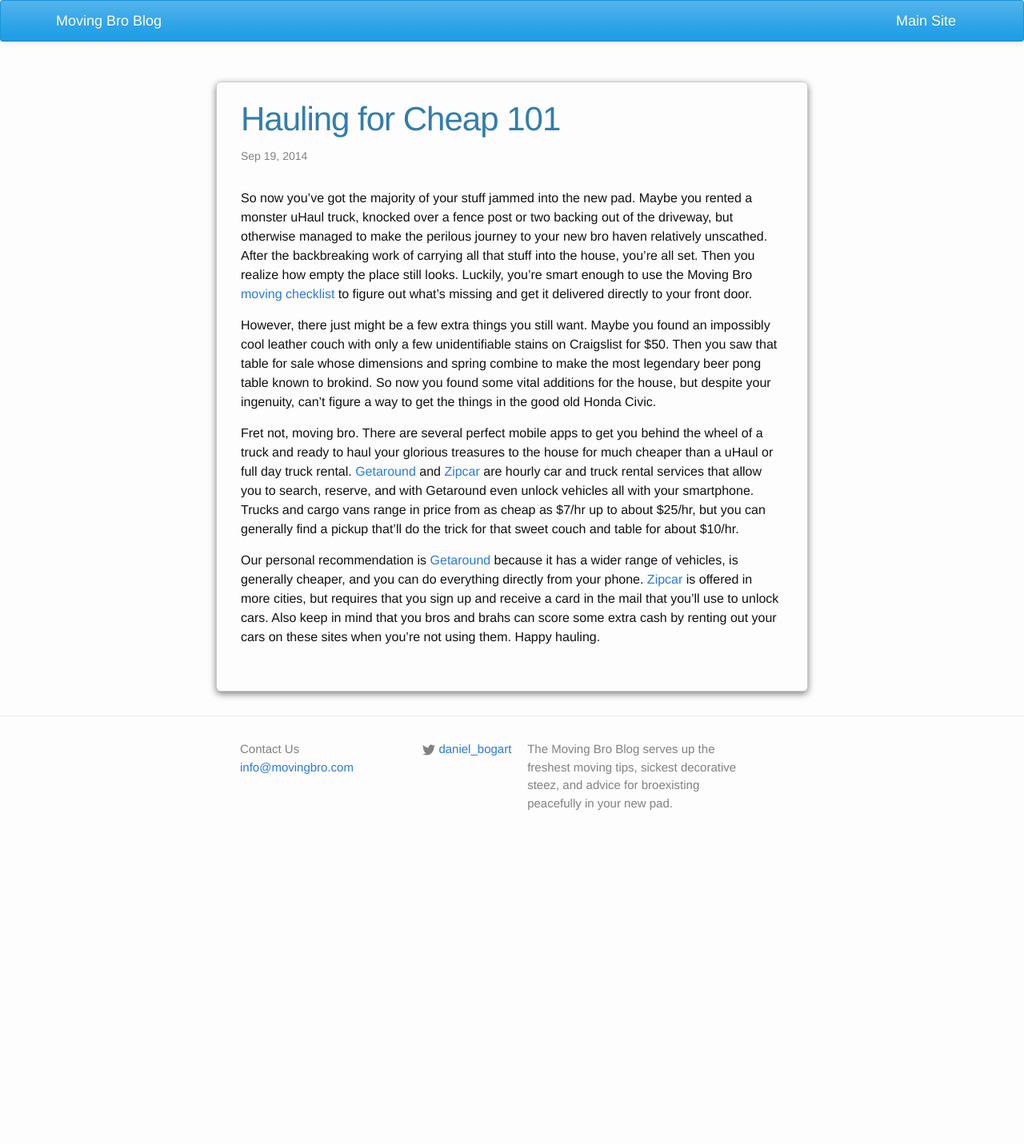
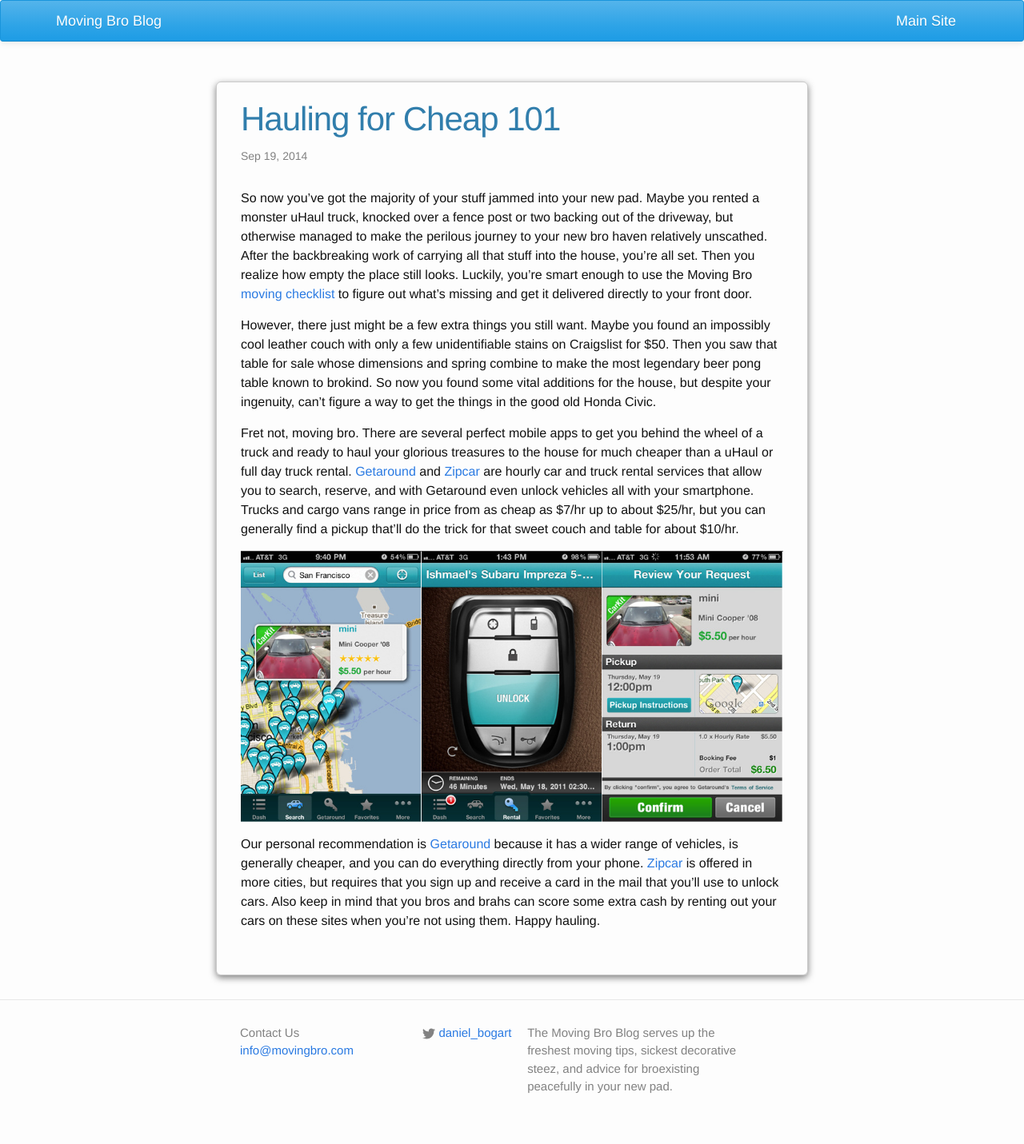
Before and after one commit to danielbogart/moving-bro-blog, a Jekyll site: the page built from _posts/2014-09-19-hauling-for-cheap.markdown, in a window 1280 px wide. Shown: the whole page at 80% size. Built offline with Jekyll 4.4.1, drawn with Linux system fonts in a browser that asks for light colours; nearby versions of some CDN libraries; library files that are not in the unit come from our copies; before the commit the page ends 1076 px from its top, so only the background shows below that.

Commit message:
Added photo

```diff
--- a/_posts/2014-09-19-hauling-for-cheap.markdown
+++ b/_posts/2014-09-19-hauling-for-cheap.markdown
@@ -5,10 +5,12 @@
 categories: moving-checklist hauling-stuff
 ---
 
-So now you've got the majority of your stuff jammed into the new pad. Maybe you rented a monster uHaul truck, knocked over a fence post or two backing out of the driveway, but otherwise managed to make the perilous journey to your new bro haven relatively unscathed. After the backbreaking work of carrying all that stuff into the house, you're all set. Then you realize how empty the place still looks. Luckily, you're smart enough to use the Moving Bro [moving checklist](www.movingbro.com) to figure out what's missing and get it delivered directly to your front door.
+So now you've got the majority of your stuff jammed into your new pad. Maybe you rented a monster uHaul truck, knocked over a fence post or two backing out of the driveway, but otherwise managed to make the perilous journey to your new bro haven relatively unscathed. After the backbreaking work of carrying all that stuff into the house, you're all set. Then you realize how empty the place still looks. Luckily, you're smart enough to use the Moving Bro [moving checklist](www.movingbro.com) to figure out what's missing and get it delivered directly to your front door.
 
 However, there just might be a few extra things you still want. Maybe you found an impossibly cool leather couch with only a few unidentifiable stains on Craigslist for $50. Then you saw that table for sale whose dimensions and spring combine to make the most legendary beer pong table known to brokind. So now you found some vital additions for the house, but despite your ingenuity, can't figure a way to get the things in the good old Honda Civic.
 
 Fret not, moving bro. There are several perfect mobile apps to get you behind the wheel of a truck and ready to haul your glorious treasures to the house for much cheaper than a uHaul or full day truck rental. [Getaround](https://www.getaround.com/) and [Zipcar](http://www.zipcar.com/) are hourly car and truck rental services that allow you to search, reserve, and with Getaround even unlock vehicles all with your smartphone. Trucks and cargo vans range in price from as cheap as $7/hr up to about $25/hr, but you can generally find a pickup that'll do the trick for that sweet couch and table for about $10/hr.
 
+![Getaround](/images/getaround.png)
+
 Our personal recommendation is [Getaround](https://www.getaround.com/) because it has a wider range of vehicles, is generally cheaper, and you can do everything directly from your phone. [Zipcar](http://www.zipcar.com/) is offered in more cities, but requires that you sign up and receive a card in the mail that you'll use to unlock cars. Also keep in mind that you bros and brahs can score some extra cash by renting out your cars on these sites when you're not using them. Happy hauling.
```
Also changed, not shown: images/getaround.png (added).
